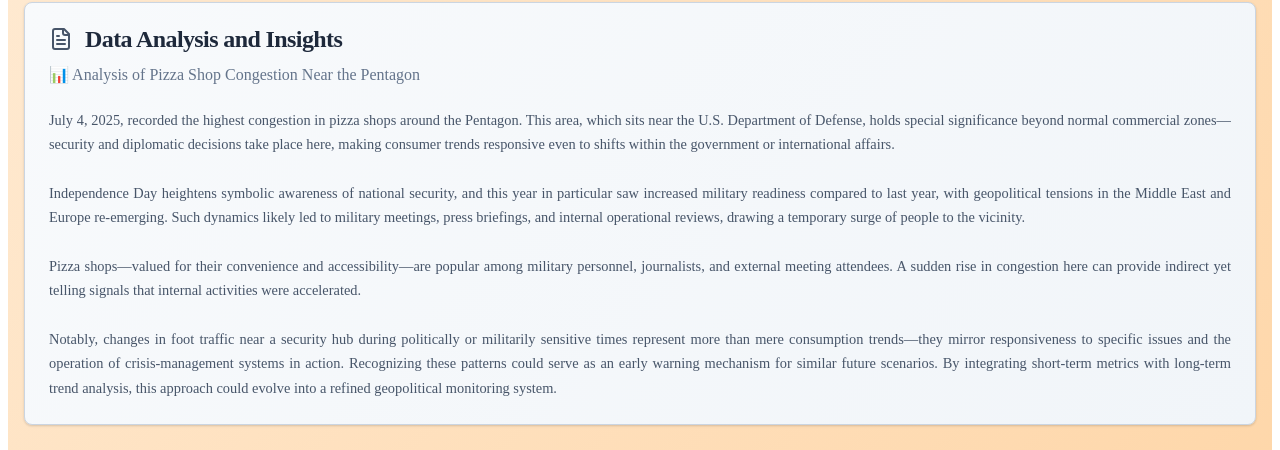
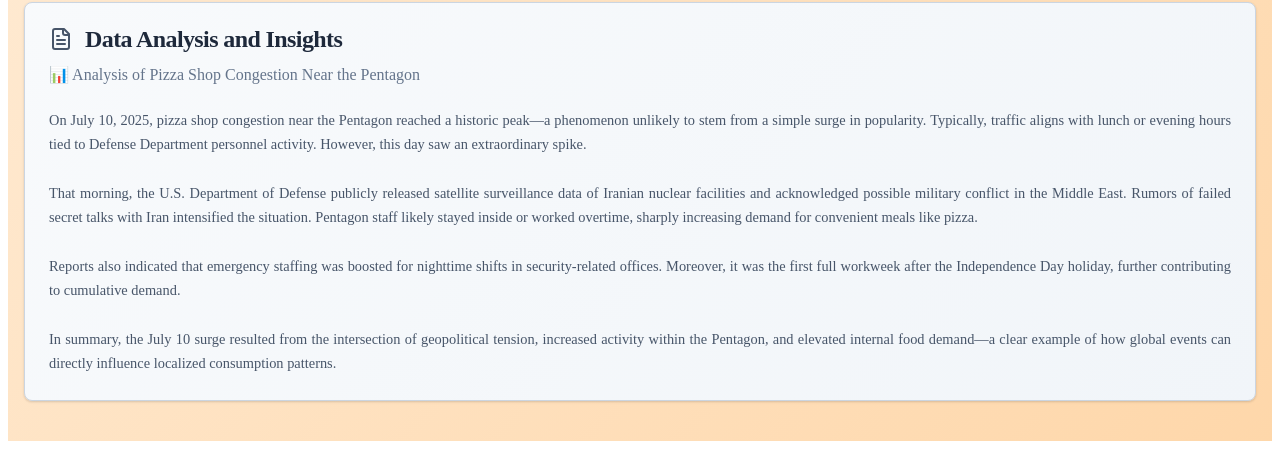
Before and after one commit to goldmembrane/pizza-in-penta, a React (Create React App) app: page / in a window 1280 px wide. Shown: the part 1335-1785 px from the top of the page. Built offline with nearby package versions, Linux system fonts and the light colour scheme; no server answers.

Commit message:
feat: renewal analysis

```diff
--- a/src/i18n/en.js
+++ b/src/i18n/en.js
@@ -30,13 +30,13 @@
     insight_title: "Data Analysis and Insights",
     analysis_title: " Analysis of Pizza Shop Congestion Near the Pentagon",
     analysis_first:
-      "July 4, 2025, recorded the highest congestion in pizza shops around the Pentagon. This area, which sits near the U.S. Department of Defense, holds special significance beyond normal commercial zones—security and diplomatic decisions take place here, making consumer trends responsive even to shifts within the government or international affairs.",
+      "On July 10, 2025, pizza shop congestion near the Pentagon reached a historic peak—a phenomenon unlikely to stem from a simple surge in popularity. Typically, traffic aligns with lunch or evening hours tied to Defense Department personnel activity. However, this day saw an extraordinary spike.",
     analysis_second:
-      "Independence Day heightens symbolic awareness of national security, and this year in particular saw increased military readiness compared to last year, with geopolitical tensions in the Middle East and Europe re-emerging. Such dynamics likely led to military meetings, press briefings, and internal operational reviews, drawing a temporary surge of people to the vicinity.",
+      "That morning, the U.S. Department of Defense publicly released satellite surveillance data of Iranian nuclear facilities and acknowledged possible military conflict in the Middle East. Rumors of failed secret talks with Iran intensified the situation. Pentagon staff likely stayed inside or worked overtime, sharply increasing demand for convenient meals like pizza.",
     analysis_third:
-      "Pizza shops—valued for their convenience and accessibility—are popular among military personnel, journalists, and external meeting attendees. A sudden rise in congestion here can provide indirect yet telling signals that internal activities were accelerated.",
+      "Reports also indicated that emergency staffing was boosted for nighttime shifts in security-related offices. Moreover, it was the first full workweek after the Independence Day holiday, further contributing to cumulative demand.",
     analysis_fourth:
-      "Notably, changes in foot traffic near a security hub during politically or militarily sensitive times represent more than mere consumption trends—they mirror responsiveness to specific issues and the operation of crisis-management systems in action. Recognizing these patterns could serve as an early warning mechanism for similar future scenarios. By integrating short-term metrics with long-term trend analysis, this approach could evolve into a refined geopolitical monitoring system.",
+      "In summary, the July 10 surge resulted from the intersection of geopolitical tension, increased activity within the Pentagon, and elevated internal food demand—a clear example of how global events can directly influence localized consumption patterns.",
   },
 };
 
--- a/src/i18n/it.js
+++ b/src/i18n/it.js
@@ -34,13 +34,13 @@
     analysis_title:
       "Analisi della Congestione nelle Pizzerie vicino al Pentagono",
     analysis_first:
-      "Il 4 luglio 2025 ha registrato il livello di congestione più alto nelle pizzerie intorno al Pentagono. Quest’area, adiacente al Dipartimento della Difesa degli Stati Uniti, ha un’importanza particolare al di là di uno spazio puramente commerciale – è un centro decisionale per la sicurezza e la diplomazia, e i trend di consumo possono riflettere dinamiche governative o cambiamenti internazionali.",
+      "Il 10 luglio 2025, il livello di affollamento delle pizzerie nei pressi del Pentagono ha raggiunto un picco storico, un fenomeno che non può essere spiegato semplicemente con una crescita improvvisa della popolarità. Di solito, la domanda cresce durante i pasti dei dipendenti del Dipartimento della Difesa, ma quel giorno l’aumento è stato eccezionale.",
     analysis_second:
-      "Il Giorno dell’Indipendenza accresce simbolicamente la consapevolezza della sicurezza nazionale, e quest’anno in particolare è stato osservato un aumento della prontezza militare rispetto all’anno precedente, in risposta alle tensioni geopolitiche in Medio Oriente ed Europa. Questo probabilmente ha portato a riunioni militari, conferenze stampa e revisioni operative, determinando un afflusso temporaneo nella zona.",
+      "Quella mattina, il Dipartimento della Difesa degli Stati Uniti ha diffuso immagini satellitari di impianti nucleari iraniani e ha dichiarato pubblicamente la possibilità di un conflitto militare in Medio Oriente. Voci di un fallimento nei negoziati segreti con l’Iran hanno intensificato la tensione. È probabile che molti impiegati siano rimasti all’interno del Pentagono, aumentando la richiesta di cibo rapido come la pizza.",
     analysis_third:
-      "Le pizzerie, grazie alla loro facilità di accesso e rapidità, sono luoghi frequentati da militari, giornalisti e partecipanti esterni. Un improvviso aumento di affluenza può segnalare indirettamente un’intensificazione delle attività interne.",
+      "Inoltre, sono state segnalate turnazioni straordinarie notturne in ambito sicurezza. Si trattava anche della prima settimana lavorativa completa dopo la Festa dell’Indipendenza.",
     analysis_fourth:
-      "Le variazioni nel flusso attorno a un hub di sicurezza in momenti politicamente o militarmente sensibili vanno oltre i semplici indicatori di consumo: rappresentano reattività e capacità operativa dei sistemi di gestione delle crisi. Individuando questi andamenti, si potrebbe attivare un sistema di allerta precoce. Integrando dati a breve termine con analisi di tendenze a lungo termine, questo metodo si presta a diventare un sofisticato sistema di monitoraggio geopolitico.",
+      "In sintesi, l’impennata è il risultato combinato di tensioni geopolitiche, maggiore attività al Pentagono e aumento della domanda alimentare interna, dimostrando come gli eventi globali possano incidere sul consumo locale.",
   },
 };
 
--- a/src/i18n/ja.js
+++ b/src/i18n/ja.js
@@ -28,13 +28,13 @@
     insight_title: "データ分析とインサイト",
     analysis_title: "ペンタゴン周辺ピザ店の混雑度状況分析",
     analysis_first:
-      "2025年7月4日は、ペンタゴン付近のピザ店で最も混雑度が高かった日です。この地域は単なる商業圏を超えて、米国国防総省（ペンタゴン）という安全保障・外交の中枢機関に近接しており、政府内部の動きや国際情勢の変化が消費トレンドにリアルタイムで反映されやすい環境といえます。",
+      "2025年7月10日、ペンタゴン周辺のピザ店の混雑度が過去最高を記録しました。この現象は単なる人気の一時的な上昇では説明できません。通常、混雑は国防総省の職員の昼食や退勤時間と連動しますが、この日は異常な増加が見られました。",
     analysis_second:
-      "独立記念日であるこの日は国家安全保障に対する象徴的意識が高まりやすく、特に今年は昨年に比べて軍事警戒態勢が強化され、中東や欧州で再燃した地政学的緊張が認識されていた時期でもあります。このような状況が軍事会議や記者会見、内部作戦の検討などにつながり、一時的な人の集中を引き起こした可能性が高いと考えられます。",
+      "当日の朝、米国国防総省はイランの核施設に関する衛星偵察結果を公開し、中東での軍事衝突の可能性について公式に言及しました。イランとの秘密交渉が決裂したという噂も重なり、現地の緊張が一気に高まりました。その結果、多くの職員がペンタゴン内に留まり、ピザのような簡単な食事の需要が急増したと考えられます。",
     analysis_third:
-      "また、ピザ店はアクセス性と利便性を兼ね備え、国防関係者、報道関係者、外部会議参加者などから利用されやすい場でもあります。したがって、急激な混雑度の上昇は内部活動の活発化を示す間接的な兆しとみなせます。",
+      "さらに、安全保障関連部門では夜間勤務の増員も報じられ、食料需要がより一層高まった可能性があります。独立記念日（7月4日）後の最初の通常勤務週であった点も影響しています。",
     analysis_fourth:
-      "政治・軍事の議論が集中するタイミングにおける周辺の消費動向の変化は、単なる購買指標にとどまらず、特定事案への対応性や危機管理体制の稼働を示す指標として読み解くことができます。このようなパターンを分析に取り入れることで、短期データだけでなく長期トレンドを併用し、より高度な情勢察知システムの構築に発展させる余地があります。",
+      "まとめると、この混雑度の急上昇は、地政学的緊張、ペンタゴン内部での活動増加、そして食事需要の集中という複合的な要因によるものであり、世界的な出来事が地域消費に直接影響を与える事例だと言えるでしょう。",
   },
 };
 
--- a/src/i18n/zh.js
+++ b/src/i18n/zh.js
@@ -26,13 +26,13 @@
     insight_title: "数据分析与洞察",
     analysis_title: "五角大楼附近披萨店拥堵度分析",
     analysis_first:
-      "2025年7月4日被确认是五角大楼周边披萨店拥堵度最高的一天。该区域邻近美国国防部（Pentagon），不仅是普通商业区，而是安全保障与外交决策的核心区域，因此消费者行为可能同步反映政府内部动态与国际局势的变化。",
+      "2025年7月10日，五角大楼附近的披萨店出现了前所未有的拥堵情况。这种现象并不能仅仅用一时的流行来解释。通常，这一地区的餐饮高峰出现在国防部职员的午餐或下班时间，但当天的拥堵程度异常突出。",
     analysis_second:
-      "7月4日是美国独立日，象征性地提醒着国家安全意识。尤其是今年对比往年军事戒备有所加强，中东和欧洲地缘政治冲突再次浮现。在此背景下，军方会议、媒体发布会及内部作战评估等活动或导致该区域人员短期集中。",
+      "当天上午，美国国防部公开了对伊朗核设施的卫星侦察数据，并表示中东可能爆发军事冲突。与此同时，有关与伊朗秘密谈判破裂的传言也在网络上流传，进一步加剧了局势的紧张。五角大楼内部人员可能选择留在办公楼内，进而使得披萨等方便食品的需求激增。",
     analysis_third:
-      "此外，披萨店以其便利性和易获取性，成为国防相关人员、媒体记者与外来参会者的首选场所。因此，拥堵度突然上升可视为内部行动活跃的间接信号。",
+      "据报道，相关安全部门还增加了夜班人手，进一步推动了夜间餐饮需求。同时，这是独立日假期（7月4日）结束后的首个完整工作周，也为订单增长提供了助力。",
     analysis_fourth:
-      "在政治或军事议题集中的时段，周边消费流量的变化不仅是单纯的消费指数，更是对特定议题反应及危机应对机制启动的体现。识别这些模式，有助于在类似情境中提供早期预警。结合短期数据与长期趋势分析，该策略可拓展为更精细的地缘政治监测系统。",
+      "综上所述，7月10日的拥堵高峰是由地缘政治紧张、五角大楼内部活动增加以及内部饮食需求集中等多重因素共同作用的结果，清楚地表明国际局势会直接影响到地方消费行为。",
   },
 };
 
```
Also changed, not shown: src/i18n/de.js (+4 -4 lines), src/i18n/es.js (+4 -4 lines), src/i18n/fr.js (+4 -4 lines), src/i18n/ko.js (+4 -4 lines).
